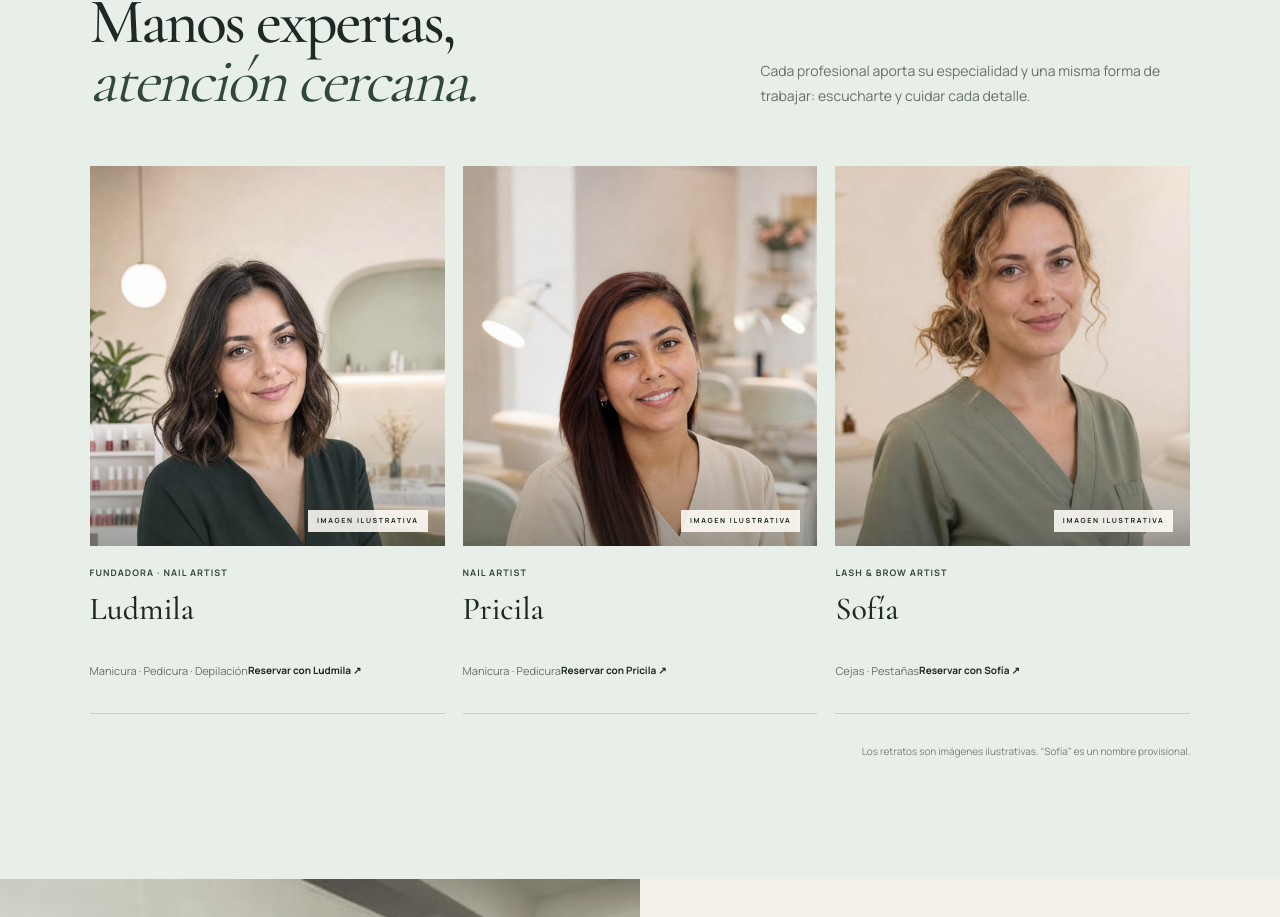
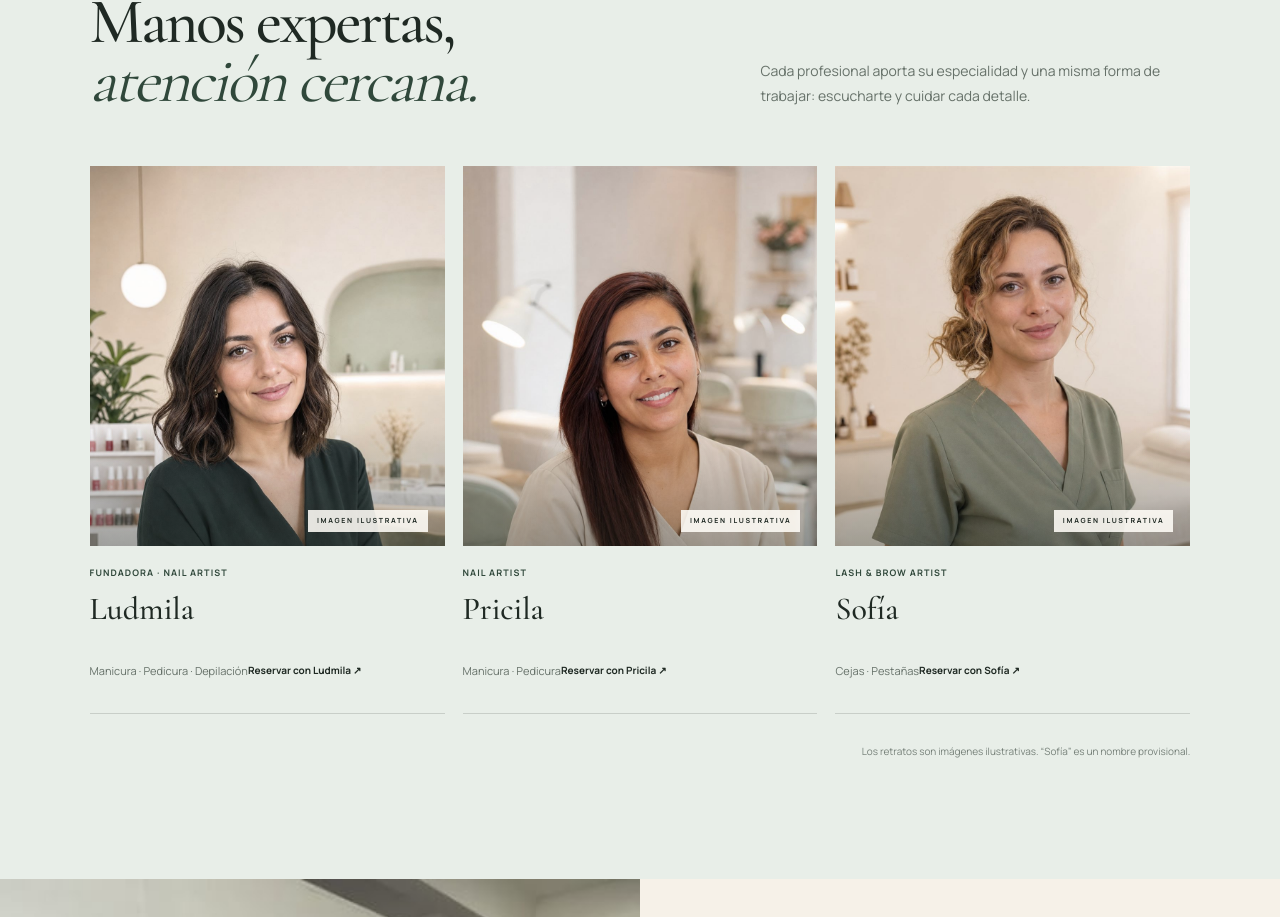
Before and after one commit to Barbyland/merida-beauty-demo, a Next.js app: page / in a window 1280 px wide. Shown: the part 3951-4868 px from the top of the page. Built offline with nearby package versions, Linux system fonts and the light colour scheme; no server answers.

Commit message:
Corregir escala del retrato de Sofía

```diff
--- a/app/globals.css
+++ b/app/globals.css
@@ -963,23 +963,20 @@ legend {
 }
 
 .team-portrait img {
-  --portrait-scale: 1;
   width: 100%;
   height: 100%;
   object-fit: cover;
   object-position: center 20%;
   filter: saturate(0.85);
-  transform: scale(var(--portrait-scale));
   transition: transform 450ms ease;
 }
 
 .team-portrait.tone-3 img {
-  --portrait-scale: 1.16;
-  object-position: center 16%;
+  object-position: center top;
 }
 
 .team-card:hover .team-portrait img {
-  transform: scale(calc(var(--portrait-scale) + 0.025));
+  transform: scale(1.025);
 }
 
 .team-portrait::after {
```
